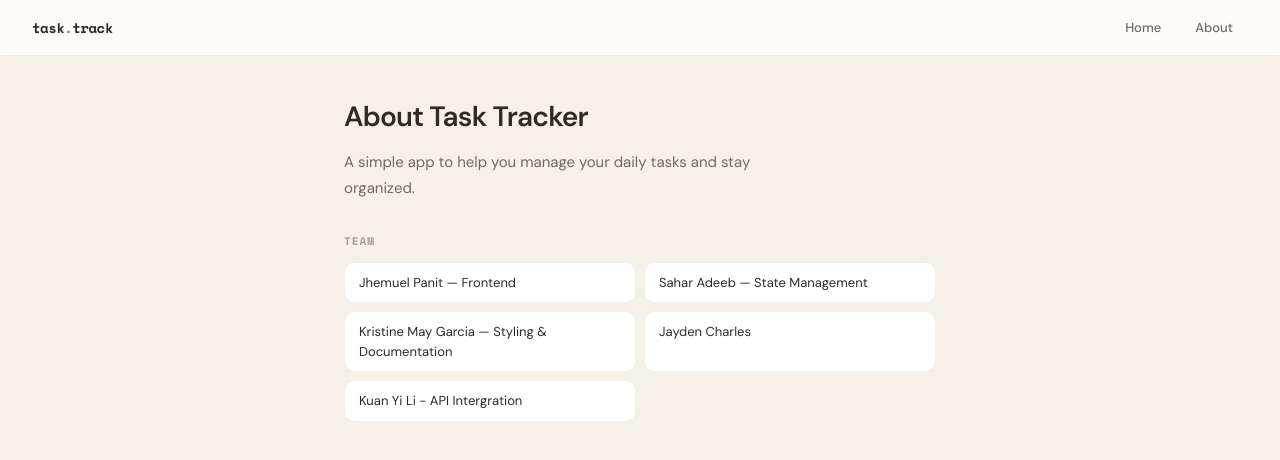
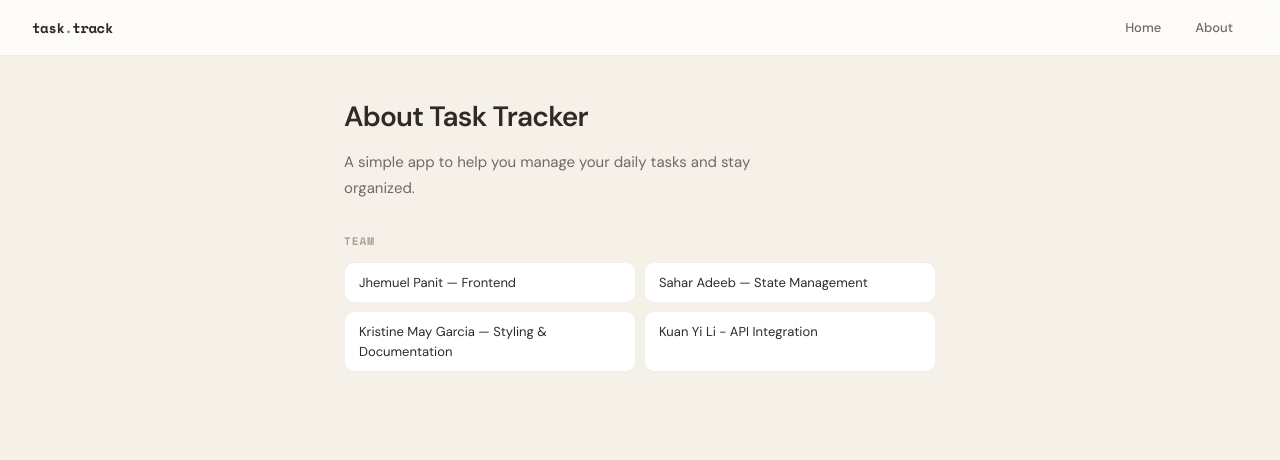
Before and after one commit to Sahar110201/Task-Tracker, a Next.js app: page /about in a window 1280 px wide. Shown: the top 460 px of the page. Built offline with nearby package versions, Linux system fonts and the light colour scheme.

Commit message:
edited about

```diff
--- a/app/about/page.js
+++ b/app/about/page.js
@@ -8,8 +8,7 @@ export default function About() {
         <li>Jhemuel Panit — Frontend</li>
         <li>Sahar Adeeb — State Management</li>
         <li>Kristine May Garcia — Styling & Documentation</li>
-        <li>Jayden Charles</li>
-        <li>Kuan Yi Li - API Intergration</li>
+        <li>Kuan Yi Li - API Integration</li>
       </ul>
     </div>
   );
```
Also changed, not shown: 1 other file (tests, documents, lock files or other folders).
